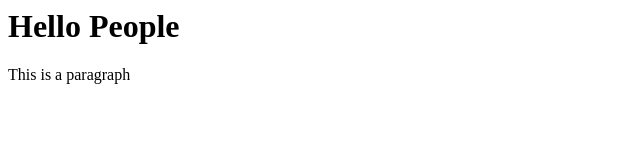
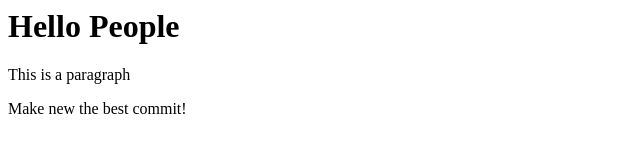
Before and after one commit to korsarking/super-project, a plain HTML site: page index.html in a window 1280 px wide. Shown: the whole page, without its empty margins (0-640 px from the left). Drawn offline with Linux system fonts and the light colour scheme.

Commit message:
My commit is the best

```diff
--- a/index.html
+++ b/index.html
@@ -1,2 +1,3 @@
 <h1>Hello People</h1>
 <p>This is a paragraph</p>
+<p>Make new the best commit!</p>
```
